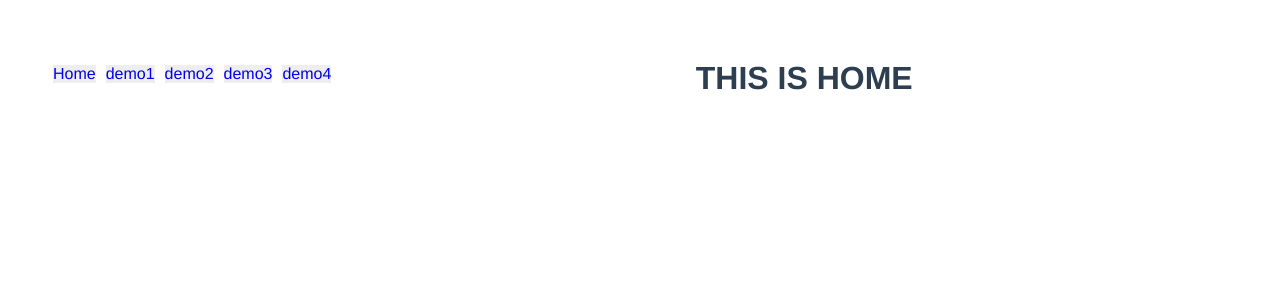
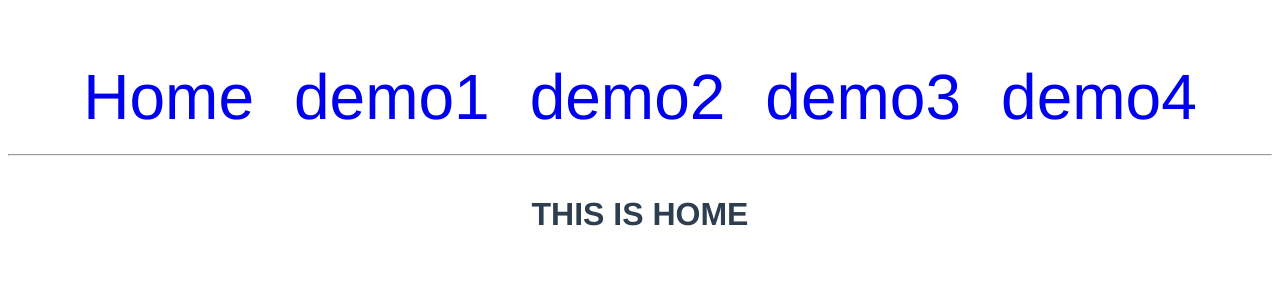
Before and after one commit to iqiangzi/skynet, a Vue app: page / in a window 1280 px wide. Shown: the top 300 px of the page. Built offline with nearby package versions, Linux system fonts and the light colour scheme.

Commit message:
首页链接

```diff
--- a/src/App.vue
+++ b/src/App.vue
@@ -1,13 +1,16 @@
 <template>
   <div id="app">
-    <ul>
-      <li><router-link to="/home">Home</router-link></li>
-      <li><router-link to="/demo1">demo1</router-link></li>
-      <li><router-link to="/demo2">demo2</router-link></li>
-      <li><router-link to="/demo3">demo3</router-link></li>
-      <li><router-link to="/demo4">demo4</router-link></li>
-    </ul>
-    <router-view/>
+    <div class="munes">
+      <span><router-link to="/home">Home</router-link></span>
+      <span><router-link to="/demo1">demo1</router-link></span>
+      <span><router-link to="/demo2">demo2</router-link></span>
+      <span><router-link to="/demo3">demo3</router-link></span>
+      <span><router-link to="/demo4">demo4</router-link></span>
+    </div>
+    <hr>
+    <div class="dashborad">
+      <router-view/>
+    </div>
   </div>
 </template>
 
@@ -27,18 +30,25 @@ export default {
   margin-top: 60px;
 }
 
-ul {
-  left: 0;
+span {
+  padding: 20px;
+  font-size: 4rem;
 }
 
-ul li {
-  list-style: none;
-  float: left;
-  margin: 5px;
-  background-color: #eeeeee;
+a {
+  text-decoration-line: none;
 }
 
-ul li a{
-  text-decoration:none;
+.router-link-active {
+  text-decoration-line: none;
+}
+
+.munes {
+  width: 100%;
+  margin-bottom: 20px;
+}
+
+.dashborad {
+  margin-top: 40px;
 }
 </style>
```
